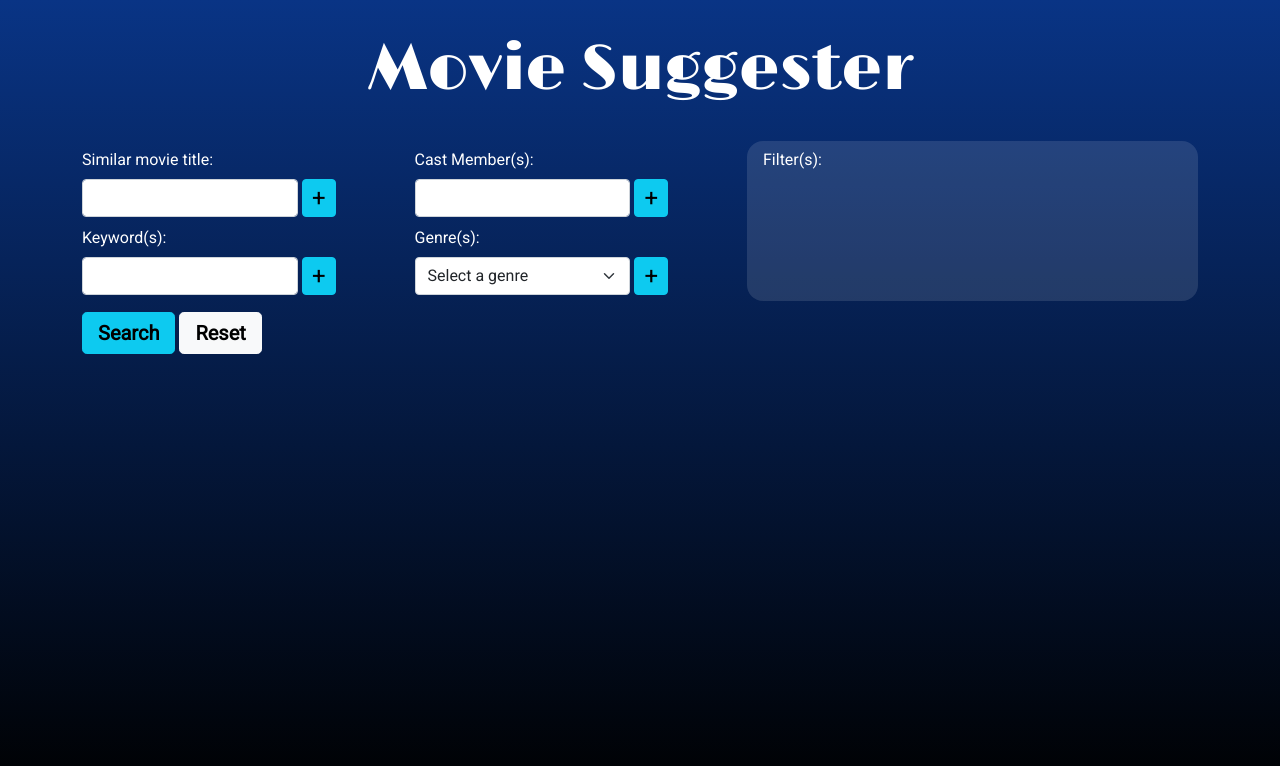
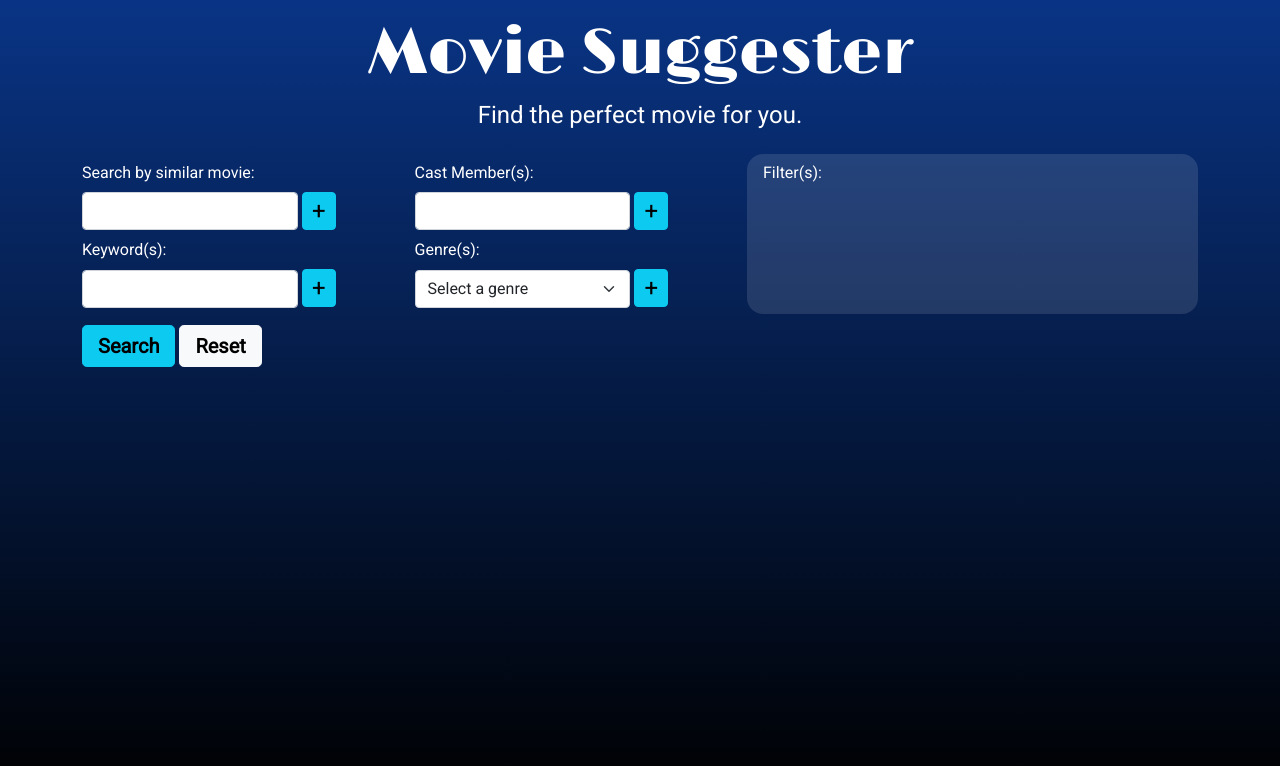
Before and after one commit to mellowmorgan/movie-suggester, a website built with webpack: page src/index.html in a window 1280 px wide. Built offline with nearby package versions, Linux system fonts and the light colour scheme.

Commit message:
remove console.log statements, complete README
Co-authored-by: Aaron Minnick <abminnick@gmail.com>
Co-authored-by: Frank Proulx <frankproulx7@gmail.com>
Co-authored-by: Morgan Waites <morgan.waites@gmail.com>

```diff
--- a/src/css/styles.css
+++ b/src/css/styles.css
@@ -5,7 +5,7 @@ body {
   background: linear-gradient(#093485,#000000);
   background-repeat: no-repeat;
   background-attachment: fixed;
-  color:white;
+  color: white;
   --card-height: 50vh;
 }
 
@@ -13,7 +13,13 @@ h1 {
   font-family: 'Limelight', cursive;
   font-size: 4rem;
   text-align: center;
-  margin: 4vh 0;
+  margin: 2vh 0 1vh 0;
+}
+
+h4 {
+  text-align: center;
+  color: white;
+  margin-bottom: 3vh;
 }
 
 .plus {
--- a/src/index.html
+++ b/src/index.html
@@ -9,13 +9,14 @@
 <body>
   <div class="container">
     <h1>Movie Suggester</h1>
+    <h4>Find the perfect movie for you.</h4>
     <div class="row">
       <div class="col-7">
         <form id="movie-form">
           <div class="row">
             <div class="col-6">
               <div class="form-group">
-                <label for="input-title" class="col-form-label">Similar movie title:</label>
+                <label for="input-title" class="col-form-label">Search by similar movie:</label>
                 <input type="text" class="form-control" id="input-title">
                 <button id="add-title" class="btn btn-info" type="button"><span class="plus">+</span></button>
               </div>
--- a/src/js/movie-service.js
+++ b/src/js/movie-service.js
@@ -1,6 +1,5 @@
 export class MovieFinder {
   static makeMovieCall(stringIDs,keywords,castListIDs){
-    console.log(`https://api.themoviedb.org/3/discover/movie?api_key=${process.env.API_KEY}&language=en-US&sort_by=popularity.desc&include_video=false&page=1&with_genres=${stringIDs}&with_original_language=en&with_keywords=${keywords}&with_cast=${castListIDs}`)
     return fetch(`https://api.themoviedb.org/3/discover/movie?api_key=${process.env.API_KEY}&language=en-US&sort_by=popularity.desc&include_video=false&page=1&with_genres=${stringIDs}&with_original_language=en&with_keywords=${keywords}&with_cast=${castListIDs}`)
       .then(function(response) {
         if (!response.ok) {
@@ -51,7 +50,7 @@ export class MovieFinder {
       return error;
     });
   }
-  //mw start
+
   static getMovieInfo(title) {
     return fetch(`https://api.themoviedb.org/3/search/movie?api_key=${process.env.API_KEY}&query=${title}`)
     .then(function(response) {
@@ -103,6 +102,4 @@ export class MovieFinder {
       return error;
     });
   }
-
-  //mw end
 }
```
Also changed, not shown: src/index.js (+0 -16 lines), README.md.
